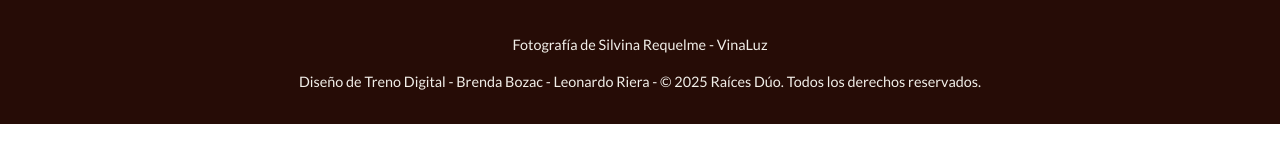
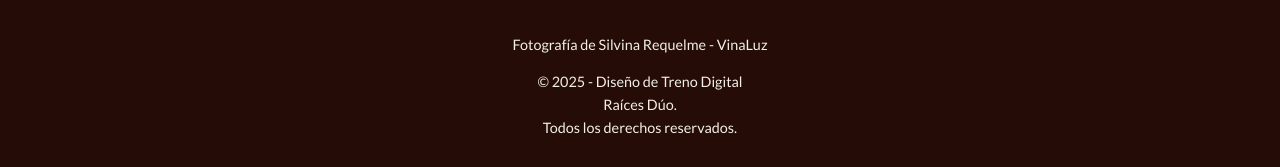
Before and after one commit to brendaBozac/raices-duo-landing, a React (Vite) app: page / in a window 1280 px wide. Shown: the part 5548-5715 px from the top of the page. Before the commit the page ends 5672 px from the top, so only its background shows below. Built offline with nearby package versions, Linux system fonts and the light colour scheme.

Commit message:
footer ajustes

```diff
--- a/src/components/Footer/Footer.jsx
+++ b/src/components/Footer/Footer.jsx
@@ -52,7 +52,7 @@ function Footer() {
       <div className="footer-bottom">
         <p>Fotografía de Silvina Requelme - VinaLuz</p>
 
-        <p>Diseño de Treno Digital - Brenda Bozac - Leonardo Riera - © 2025 Raíces Dúo. Todos los derechos reservados. </p>
+        <p>© 2025 - Diseño de Treno Digital <br/> Raíces Dúo. <br/>Todos los derechos reservados. </p>
       </div>
     </footer>
   );
```
